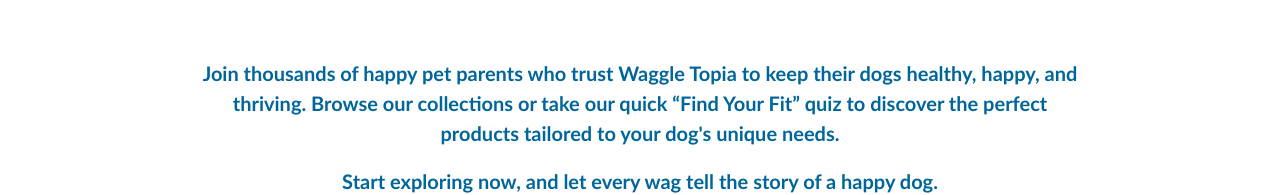
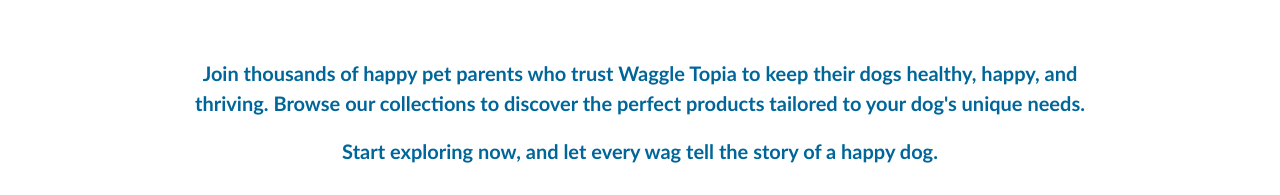
Before and after one commit to cdonvito/Donvito_Capstone_Project, a React (Vite) app in the folder client/waggletopia/: page / in a window 1280 px wide. Shown: the part 2167-2362 px from the top of the page. Built offline with nearby package versions, Linux system fonts and the light colour scheme.

Commit message:
Removing partial text on home page

```diff
--- a/client/waggletopia/src/Components/Home.jsx
+++ b/client/waggletopia/src/Components/Home.jsx
@@ -50,9 +50,8 @@
         <p className="HomeSummary">
           <strong>
             Join thousands of happy pet parents who trust Waggle Topia to keep
-            their dogs healthy, happy, and thriving. Browse our collections or
-            take our quick “Find Your Fit” quiz to discover the perfect products
-            tailored to your dog's unique needs.
+            their dogs healthy, happy, and thriving. Browse our collections to
+            discover the perfect products tailored to your dog's unique needs.
           </strong>
         </p>
         <br></br>
```
